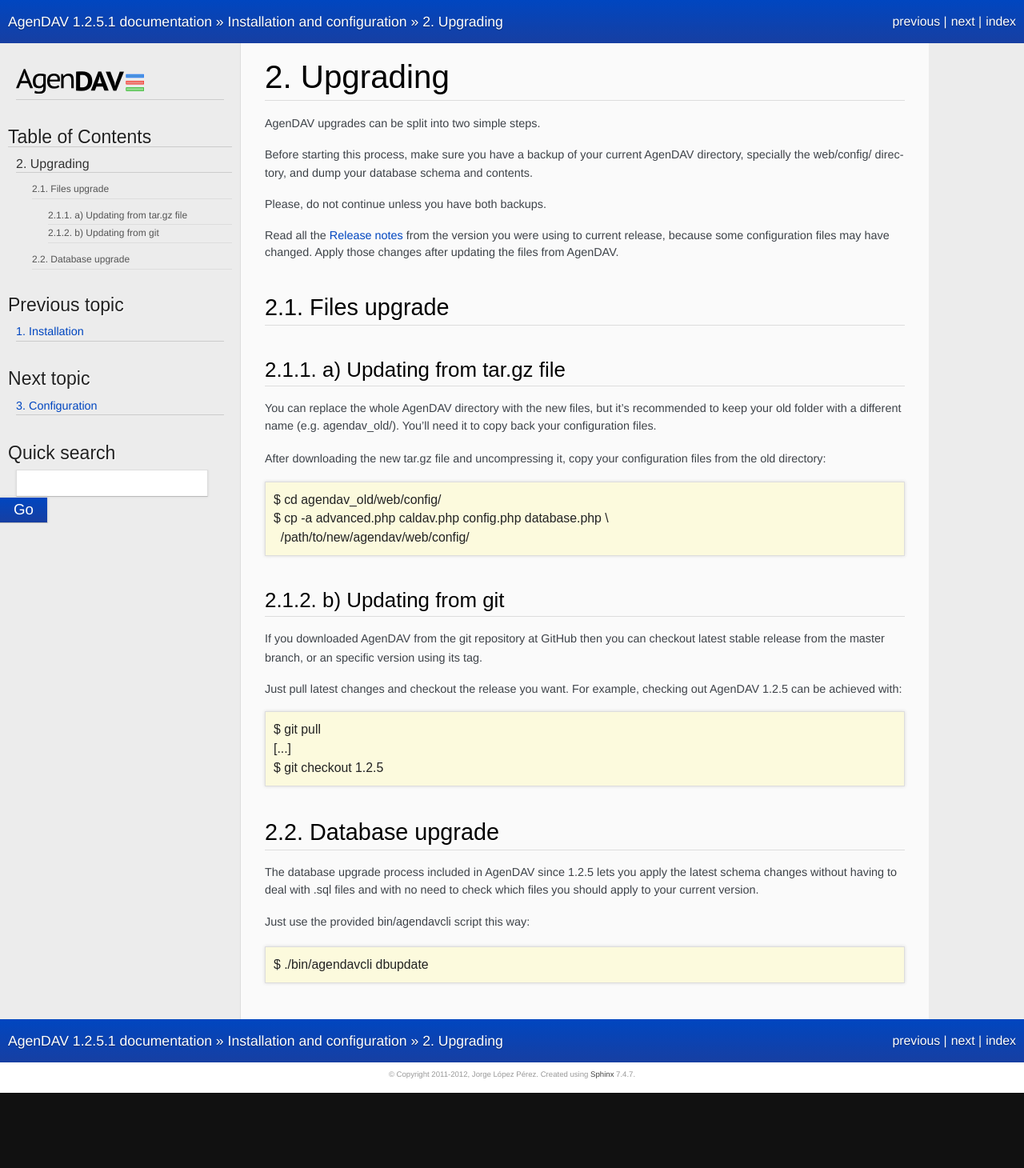
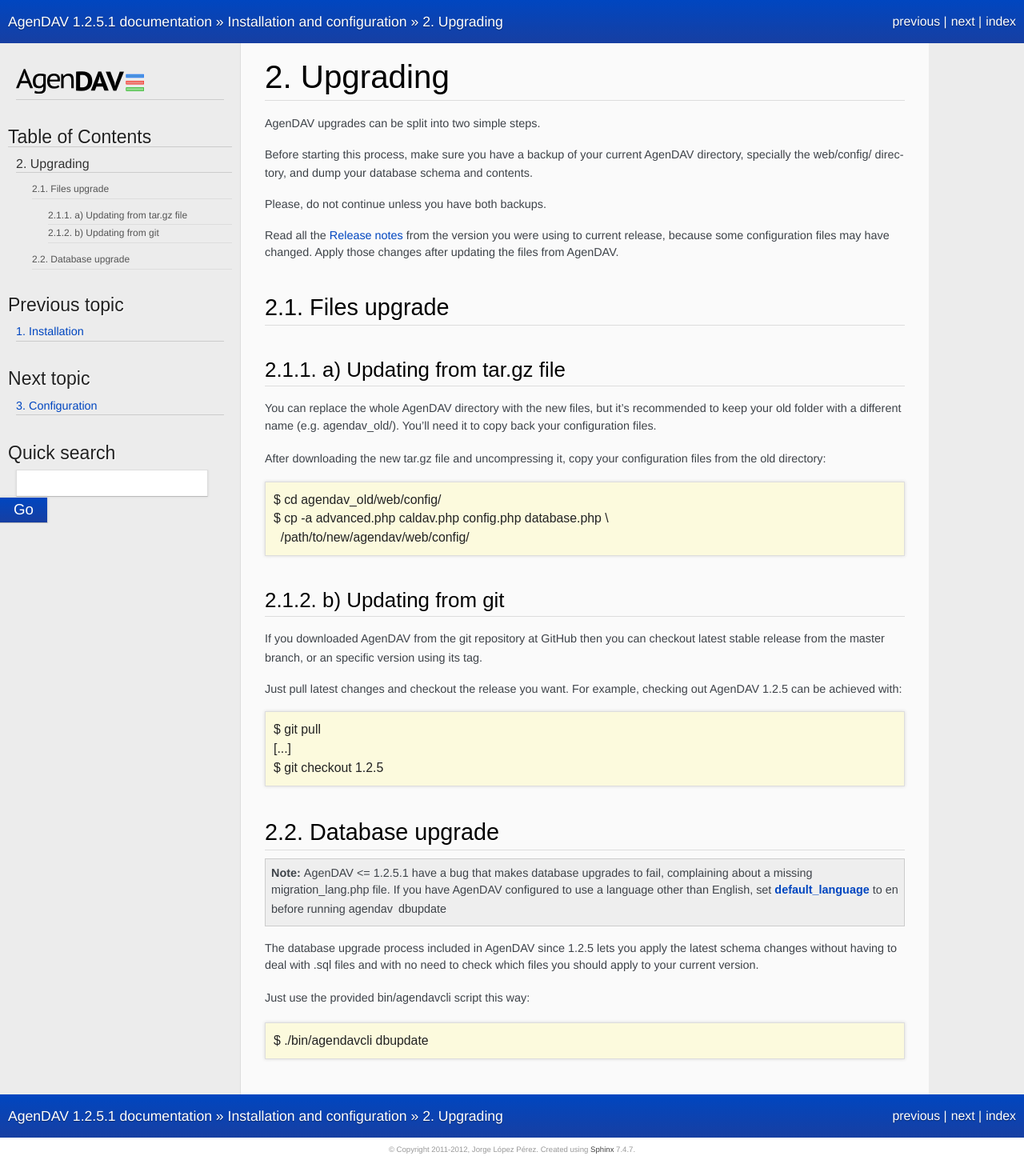
Before and after one commit to birdrock00/caldaver, a Sphinx documentation site: the page built from doc/source/admin/upgrading.rst, in a window 1280 px wide. Shown: the whole page at 80% size. Built offline with Sphinx 7.4.7, drawn with Linux system fonts in a browser that asks for light colours; some web fonts are replaced; before the commit the page ends 1366 px from its top, so only the background shows below that.

Commit message:
Update docs for dbupdate bug

```diff
--- a/doc/source/admin/upgrading.rst
+++ b/doc/source/admin/upgrading.rst
@@ -54,6 +54,13 @@
 Database upgrade
 ----------------
 
+.. note::
+
+   AgenDAV <= 1.2.5.1 have a bug that makes database upgrades to fail,
+   complaining about a missing ``migration_lang.php`` file. If you have
+   AgenDAV configured to use a language other than English, set
+   :confval:`default_language` to ``en`` before running ``agendav dbupdate``
+
 The database upgrade process included in AgenDAV since 1.2.5 lets you
 apply the latest schema changes without having to deal with ``.sql`` files
 and with no need to check which files you should apply to your current
```
Also changed, not shown: doc/source/releasenotes.rst (+8 -0 lines).
